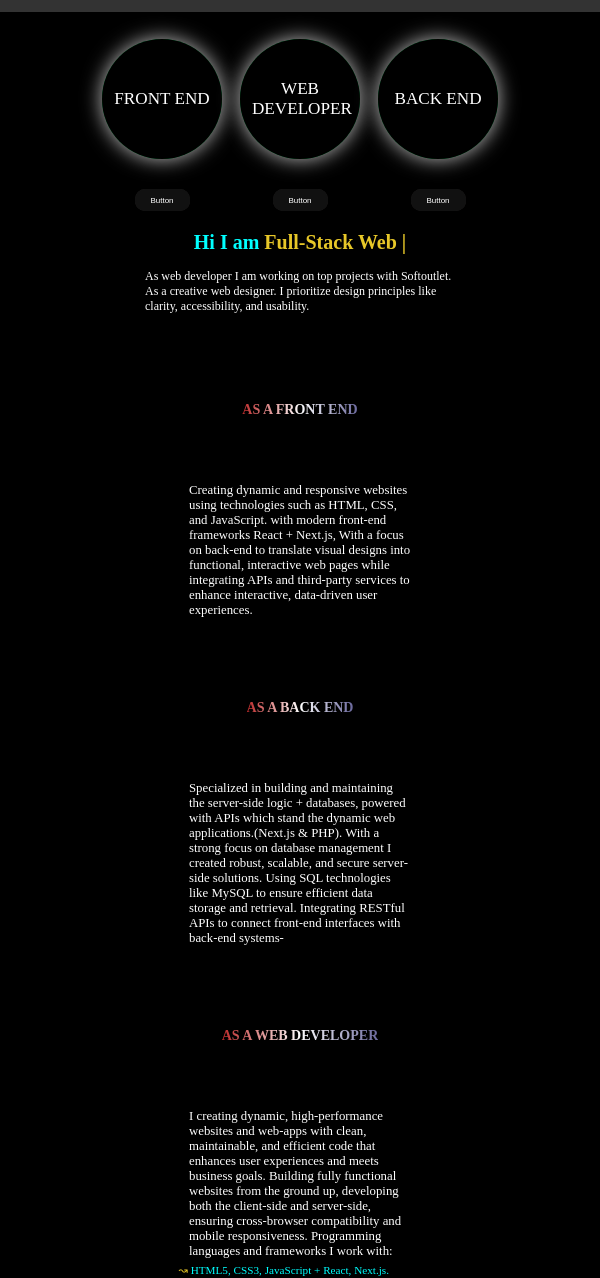
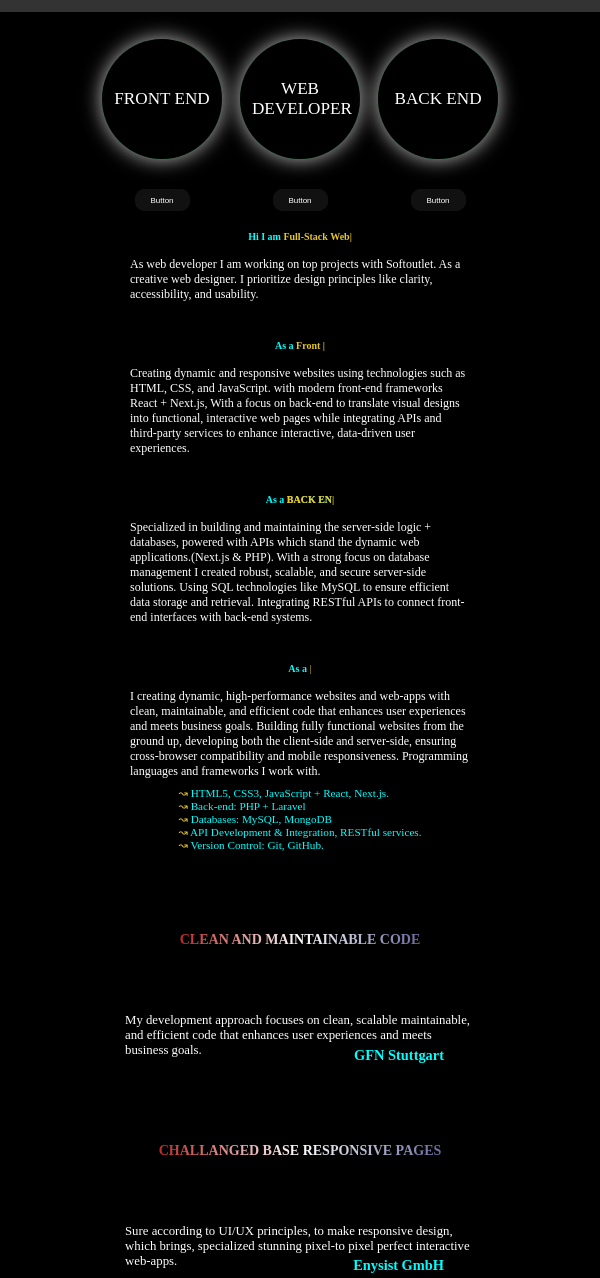
Before and after one commit to MNabi99/onlyWork, a plain HTML site: page index.html in a window 600 px wide. Shown: the part 51-1329 px from the top of the page. Drawn offline with nearby package versions, Linux system fonts and the light colour scheme.

Commit message:
primeChange

```diff
--- a/css/style.css
+++ b/css/style.css
@@ -181,7 +181,7 @@ section {
   background-image: url(../images/qr_code.png);
 }
 
- .itm2:first-of-type {
+.itm2:first-of-type {
   background-image: url(../images/nextjs_hero.jpeg);
 }
 
@@ -528,10 +528,11 @@ p {
 }
 
 /********************************************/
-
+/*  */
+/*  */
 .cube {
   position: relative;
-  width: 120px;
+  width: 80px;
   height: 70px;
   animation: spin 10s linear infinite;
 }
@@ -550,16 +551,16 @@ p {
 }
 
 .cube-face--front {
-  transform: rotateY(0deg) translateZ(150px);
+  transform: rotateY(0deg) translatey(150px);
 }
 
 .cube-face--back {
-  transform: rotateY(360deg) translateZ(150px);
+  transform: rotateY(360deg) translatey(150px);
 }
 
 @keyframes spin {
   from {
-    transform: rotateY(180deg);
+    transform: rotateY(0deg);
   }
 
   to {
@@ -964,8 +965,8 @@ select {
     translateZ(450px);
 }
 .banner .slider .item img {
-  width: 120%;
-  height: 100%;
+  width: 100%;
+  height: 90%;
   object-fit: cover;
 }
 
@@ -999,9 +1000,13 @@ select {
   }
 }
 @media screen and (max-width: 767px) {
+  .banner {
+    width: 90vw;
+    height: 40vh;
+  }
   .banner .slider {
-    width: 100px;
-    height: 150px;
+    width: 90px;
+    height: 120px;
     left: calc(50% - 50px);
   }
   .banner .slider .item {
@@ -1202,13 +1207,16 @@ h3 {
     display: none;
   }
 
-  .card .box1.my_tital {
+  /* .card .box1.my_tital {
     display: grid;
     height: 40px;
     padding: 10px;
     box-shadow: -10px 25px 50px rgba(0, 0, 0, 0.3);
-  }
-
+  } */
+  .card,
+  .box1 .my_tital {
+    display: none;
+  }
   .quotes {
     display: block;
   }
@@ -1269,7 +1277,12 @@ h3 {
     color: #000;
     background-color: #e6f5fb;
   }
-
+  .weather-body {
+    width: 80vw;
+  }
+  .weather-details {
+    width: 100%;
+  }
   /* Qr Code */
 
   .qr-header label {
@@ -1351,15 +1364,21 @@ h3 {
   .quotes .bg {
     display: none;
   }
-
+  .quotes,
+  .box {
+    /* display: table-cell; */
+    width: 90vw;
+  }
   .quotes .box p {
     font-size: 0.4rem;
-    margin: 10px;
+    /* margin: 10px; */
+    width: inherit;
+    margin-bottom: 40px;
   }
 
   .quotes .box h2 {
     font-size: 0.7rem;
-    color: aqua;
+    /* color: aqua; */
   }
 
   .seemore_bt_1 {
@@ -1368,9 +1387,9 @@ h3 {
     padding-top: 40px;
   }
 
-  .card {
+  /* .card {
     margin: 1rem 0;
-  }
+  } */
 
   /* Project page */
   .media_none_320 {
@@ -1423,23 +1442,7 @@ h3 {
   }
 
   /* ******* Q block*** */
-  .card .box1,
-  .card .box2,
-  .card .box3 {
-    padding-inline: 20px;
-  }
-
-  /* ********** Work File Qube *******/
-  .cube .cube__face {
-    display: none;
-  }
-
-  .cube {
-    display: none;
-    padding-bottom: 120px;
-  }
-}
-
+}
 /* Mobile Devices */
 @media only screen and (max-width: 600px) {
   .container {
@@ -1454,7 +1457,7 @@ h3 {
   }
 
   .box h2 {
-    font-size: 20px;
+    font-size: 10px;
   }
 
   .box p {
@@ -1509,7 +1512,7 @@ h3 {
 .quotes,
 .box {
   display: block;
-  width: 55vw;
+  width: 60vw;
   align-items: center;
   box-sizing: border-box;
   padding: 10px;
--- a/index.html
+++ b/index.html
@@ -45,10 +45,16 @@
          <button class="glow-on-hover" type="button">Button</button>
       </section>
    </center>
-
+   <!--  -->
+   <div class="container">
+      <div class="circle">
+      </div>
+      <div class="circle"></div>
+      <div class="circle"></div>
+   </div>
    <!-- //////////////////// -->
    <div class="project_heading">
-      <div class="box box-1">
+      <div class="box">
          <h2>Hi I am <span class="auto-type"></span></h2>
          <p style="color: #ffffff">
             As web developer I am working on top projects with Softoutlet.
@@ -57,45 +63,47 @@
          </p>
       </div>
    </div>
-
-   <!-- background bg-->
-   <div class="quotes mdeian_desplay_none">
-      <div class="container">
-         <div class="box card as_developer box-2">
-            <h1 class="my_tital">As A Front End</h1>
-            <div class="box box1">
-               <p> Creating dynamic and responsive
+   <!--  -->
+   <div class="project_heading">
+      <div class="box">
+         <h2>As a <span class="auto-type2"></span></h2>
+         <p style="color: #ffffff">
+            Creating dynamic and responsive
             websites using technologies such as HTML, CSS, and JavaScript.
             with modern front-end frameworks React + Next.js,
             With a focus on back-end to translate visual designs into
             functional, interactive web pages while integrating APIs and
-                  third-party services to enhance interactive, data-driven user experiences.</p>
+            third-party services to enhance interactive, data-driven user experiences.
+         </p>
       </div>
-            <div class="bg"></div>
    </div>
-         <div class="box card as_developer box-2">
-            <h1 class="my_tital">As A back End</h1>
-            <div class="box box2">
-               <p>Specialized in building and maintaining the server-side logic + databases,
+   <!--  -->
+   <div class="project_heading">
+      <div class="box">
+         <h2>As a <span class="auto-type3 my_tital"></span></h2>
+         <p style="color: #ffffff">
+            Specialized in building and maintaining the server-side logic + databases,
             powered with APIs which stand the dynamic web applications.(Next.js & PHP).
             With a strong focus on database management I created robust, scalable, and secure
             server-side solutions. Using SQL technologies like MySQL to ensure efficient data
             storage and retrieval.
             Integrating RESTful APIs to connect front-end interfaces with
-                  back-end systems-</p>
+            back-end systems.
+         </p>
       </div>
-            <div class="bg"></div>
    </div>
-         <div class="box card as_developer box-2">
-            <h1 class="my_tital">As A web developer</h1>
-            <div class="box box1">
-               <p>I creating dynamic, high-performance websites and web-apps
+   <!--  -->
+   <div class="project_heading">
+      <div class="box">
+         <h2>As a <span class="auto-type4 my_tital"></span></h2>
+         <p style="color: #ffffff">
+            I creating dynamic, high-performance websites and web-apps
             with clean, maintainable, and efficient code that enhances
             user experiences and meets business goals.
             Building fully functional websites from the ground up, developing
             both the client-side and server-side, ensuring cross-browser
             compatibility and mobile responsiveness.
-                  Programming languages and frameworks I work with:
+            Programming languages and frameworks I work with.
          </p>
          <div class="heading_central" style="color: aqua;">
             <span>&#8605;</span> HTML5, CSS3, JavaScript + React, Next.js.<br />
@@ -105,11 +113,8 @@
             <span>&#8605;</span> Version Control: Git, GitHub.
          </div>
       </div>
-            <div class="bg" id="as_web_developer"></div>
    </div>
-      </div>
-   </div>
-
+   <!-- background bg-->
    <!-- Folding Card  -->
    <div class="quotes mdeian_desplay_none">
       <div class="box card as_developer box-2">
@@ -124,7 +129,6 @@
       </div>
       <div class="box card as_developer box-2">
          <h1 class="my_tital">Challanged Base responsive pages</h1>
-
          <div class="box box2">
             <p> Sure according to UI/UX principles, to make responsive design, which brings,
                specialized stunning pixel-to pixel perfect interactive
@@ -136,7 +140,6 @@
       </div>
       <div class="box card as_developer box-2">
          <h1 class="my_tital">I had 100 web-app repo at my GitHub</h1>
-
          <div class="box box3">
             <p> Proficient in WordPress theme architecture, custom theme
                creation from scratch, I had developed a flomarkt &#128517; of
@@ -146,6 +149,7 @@
          <div class="bg"></div>
       </div>
    </div>
+
    <a href="#top" class="to-top"><i class="fas fa-arrow-up"></i> Back to Top</a>
 
    <!--  footor + copyright section start -->
@@ -214,6 +218,30 @@
          backSpeed: 130,
          loop: true,
       });
+
+      var typed = new Typed('.auto-type2', {
+
+         strings: [' Front End', ' '],
+         typeSpeed: 130,
+         backSpeed: 130,
+         loop: true,
+      });
+
+      var typed = new Typed('.auto-type3', {
+
+         strings: [' Back End', ' '],
+         typeSpeed: 130,
+         backSpeed: 130,
+         loop: true,
+      });
+
+      var typed = new Typed('.auto-type4', {
+
+         strings: [' Web Developer', ' '],
+         typeSpeed: 130,
+         backSpeed: 130,
+         loop: true,
+      });
    </script>
 </body>
 
```
Lines whose indentation alone changed are shown as unchanged.
